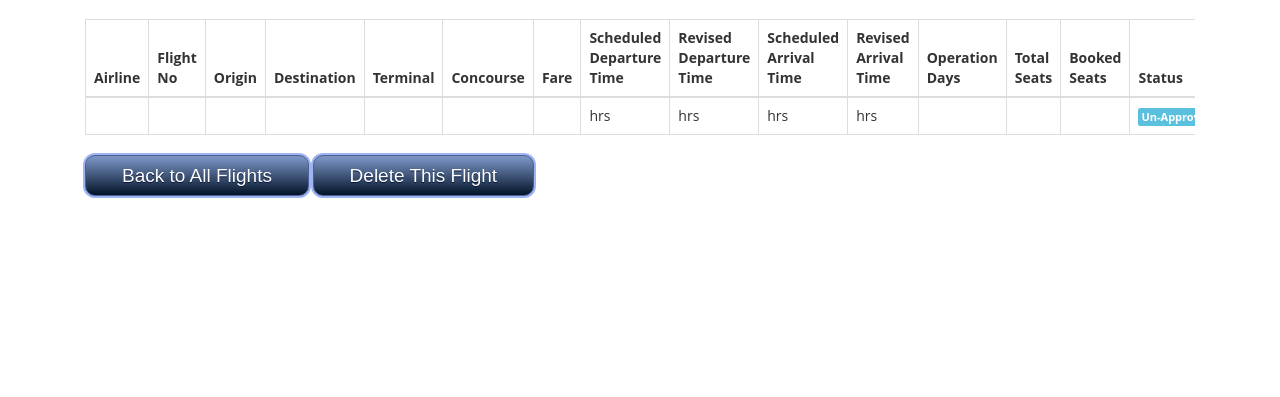
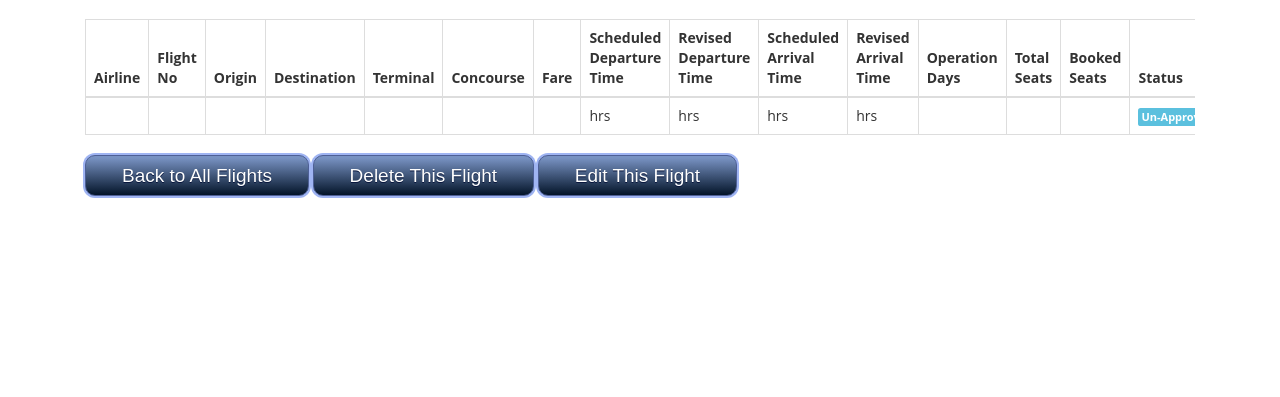
Before and after one commit to LockednKoded/ats, a Django app: template src/templates/flight_info/detail_flights.html in a window 1280 px wide. Shown: the part 51-448 px from the top of the page. Run offline with Django 3.2, Linux system fonts and the light colour scheme; the template is opened without the code that fills it, so the values that code supplies are empty; some libraries are stand-ins or nearby versions.

Commit message:
"edit this flight" button to detail flight view
Problem: the days of the week checkboxes are not working in the edit form screen.

```diff
--- a/src/templates/flight_info/detail_flights.html
+++ b/src/templates/flight_info/detail_flights.html
@@ -72,7 +72,7 @@
 
     <a href="../"> <button name="back" class="myButton">Back to All Flights</button></a>
     <a href="delete"> <button name="delete" class="myButton">Delete This Flight</button></a>
-
+    <a href="edit"> <button name="edit" class="myButton">Edit This Flight</button></a>
 
 {% endblock %}
 
```
